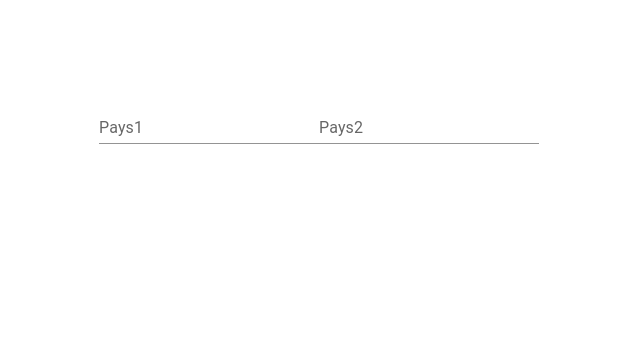
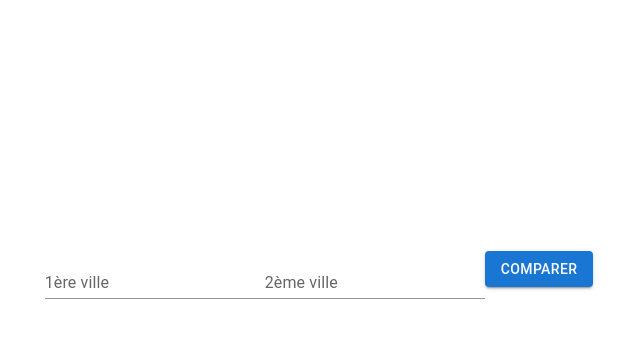
Before and after one commit to SonDenys/Openweather-frontend, a Next.js app: page / in a window 1280 px wide. Shown: the top 338 px of the page, without its empty margins (321-961 px from the left). Built offline with nearby package versions, Linux system fonts and the light colour scheme.

Commit message:
addFavorite

```diff
--- /dev/null
+++ b/components/NextTrip.tsx
@@ -0,0 +1,26 @@
+export interface nextTripProps {
+  cityName: string;
+  score: number;
+  temperature: number;
+  humidity: number;
+  clouds: number;
+}
+
+export default function NextTrip(props: nextTripProps) {
+  return (
+    <>
+      <div>
+        <h2>Ta prochaine destination !</h2>
+        <div>
+          <div>Ville : {props.cityName}</div>
+          <div>Température : {props.temperature.toFixed(0)}°C</div>
+          <div>Humidité : {props.humidity}%</div>
+          <div>Taux de nuage : {props.clouds}%</div>
+        </div>
+      </div>
+      <div>
+        <div>Score : {props.score}</div>
+      </div>
+    </>
+  );
+}
--- /dev/null
+++ b/helpers/chooseNextTrip.tsx
@@ -0,0 +1,13 @@
+import axios from "axios";
+import { BACKEND_URL } from "@/params";
+
+export const chooseNextTrip = async (city1: string, city2: string) => {
+  try {
+    const response = await axios.get(
+      `${BACKEND_URL}/chooseNextTrip?city1=${city1}&city2=${city2}`
+    );
+    return response;
+  } catch (error) {
+    console.log(error);
+  }
+};
--- /dev/null
+++ b/helpers/favorites.tsx
@@ -0,0 +1,13 @@
+import axios from "axios";
+import { BACKEND_URL } from "@/params";
+
+export const addFavorite = async (cityName: string) => {
+  try {
+    const response = await axios.post(`${BACKEND_URL}/favorites/add`, {
+      cityName,
+    });
+    return response;
+  } catch (error) {
+    console.log(error);
+  }
+};
--- a/package.json
+++ b/package.json
@@ -16,6 +16,7 @@
     "@types/react": "18.0.38",
     "@types/react-dom": "18.0.11",
     "autoprefixer": "10.4.14",
+    "axios": "^1.3.6",
     "next": "^13.3.1",
     "postcss": "8.4.23",
     "react": "18.2.0",
--- a/pages/index.tsx
+++ b/pages/index.tsx
@@ -1,17 +1,93 @@
-import Image from "next/image";
 import { Inter } from "next/font/google";
-import { TextField } from "@mui/material";
+import { Button, IconButton, TextField } from "@mui/material";
+import { useState } from "react";
+import { chooseNextTrip } from "@/helpers/chooseNextTrip";
+import NextTrip from "@/components/nextTrip";
+import axios from "axios";
+import { BACKEND_URL } from "@/params";
+import { addFavorite } from "@/helpers/favorites";
 
 const inter = Inter({ subsets: ["latin"] });
 
+interface NextTripReponse {
+  city: string;
+  score: number;
+  temp: number;
+  humidity: number;
+  clouds: number;
+}
+
 export default function Home() {
+  const [city1, setCity1] = useState("");
+  const [city2, setCity2] = useState("");
+  const [nextTrip, setNextTrip] = useState<NextTripReponse>();
+
+  const handleChooseNextTrip = async (city1: string, city2: string) => {
+    try {
+      const result = await chooseNextTrip(city1, city2);
+      if (result && result.data) {
+        setNextTrip(result.data);
+      }
+      console.log("reponse chooseNextTrip ==", nextTrip);
+    } catch (error) {
+      console.log(error);
+    }
+  };
+
+  const handleAddFavorite = async (cityName: string) => {
+    try {
+      const result = await addFavorite(cityName);
+      console.log("favoriteCity ===", result?.data);
+    } catch (error) {
+      console.log(error);
+    }
+  };
+
   return (
     <main
-      className={`bg-white flex min-h-screen flex-col items-center justify-between p-24 ${inter.className}`}
+      className={`bg-white flex min-h-screen flex-col items-center justify-evenly ${inter.className}`}
     >
-      <div className="flex justify-betweend">
-        <TextField id="standard-basic" label="Pays1" variant="standard" />
-        <TextField id="standard-basic" label="Pays2" variant="standard" />
+      <div className="">
+        <TextField
+          id="standard-basic"
+          label="1ère ville"
+          variant="standard"
+          value={city1}
+          onChange={(event) => setCity1(event.target.value)}
+        />
+        <TextField
+          id="standard-basic"
+          label="2ème ville"
+          variant="standard"
+          value={city2}
+          onChange={(event) => setCity2(event.target.value)}
+        />
+        <Button
+          variant="contained"
+          className="bg-slate-500"
+          onClick={() => handleChooseNextTrip(city1, city2)}
+        >
+          Comparer
+        </Button>
+      </div>
+      <div>
+        {nextTrip && (
+          <div className="">
+            <NextTrip
+              cityName={nextTrip.city}
+              score={nextTrip.score}
+              temperature={nextTrip.temp}
+              humidity={nextTrip.humidity}
+              clouds={nextTrip.clouds}
+            />
+            <Button
+              variant="outlined"
+              onClick={() => handleAddFavorite(nextTrip.city)}
+            >
+              Ajouter en favoris
+            </Button>
+          </div>
+        )}
       </div>
     </main>
   );
--- /dev/null
+++ b/params/index.tsx
@@ -0,0 +1 @@
+export const BACKEND_URL = "https://my-openweather-api.herokuapp.com";
```
Also changed, not shown: 2 other files (tests, documents, lock files or other folders).
